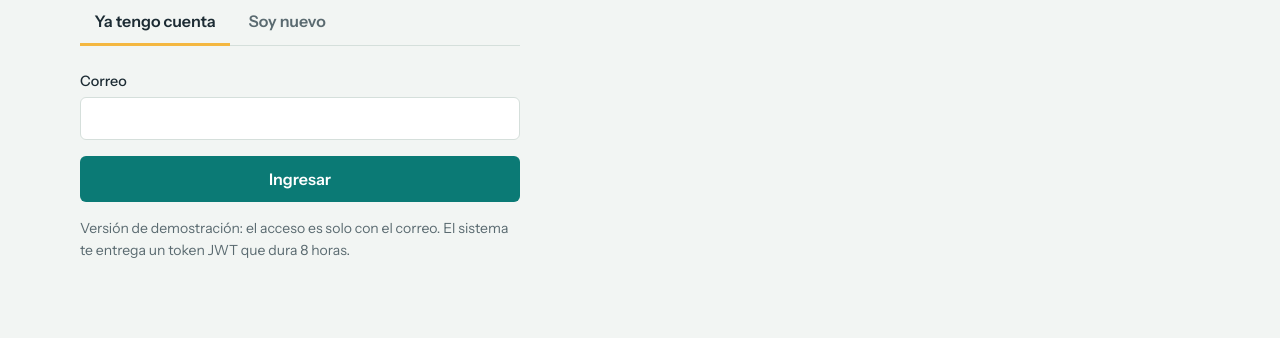
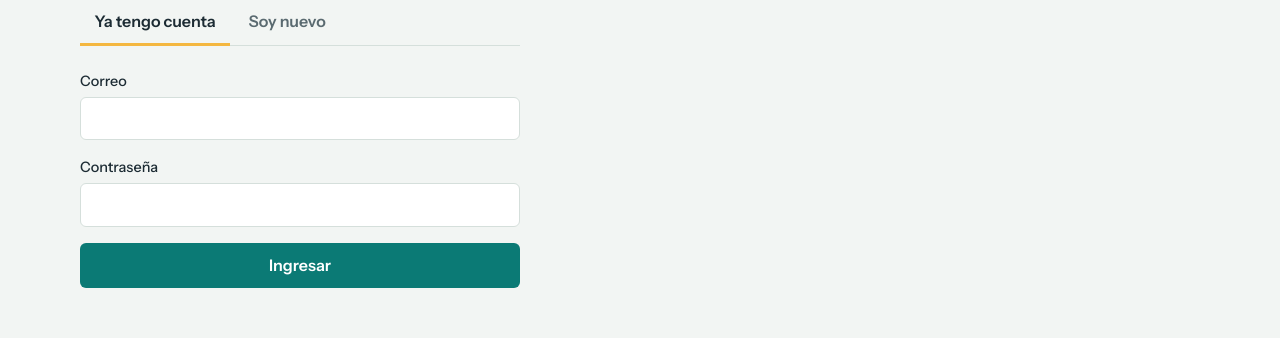
Before and after one commit to CoworkSpace-Arquitectura/coworkspace-web, a Next.js app: page /ingresar in a window 1280 px wide. Shown: the part 169-507 px from the top of the page. Built offline with nearby package versions, Linux system fonts and the light colour scheme; no server answers.

Commit message:
feat: inicio de sesión con contraseña y rol en el encabezado

```diff
--- a/app/globals.css
+++ b/app/globals.css
@@ -188,6 +188,15 @@ p {
 
 .who {
   font-weight: 600;
+}
+
+.role-chip {
+  font-size: 0.75rem;
+  font-weight: 600;
+  padding: 0.1rem 0.5rem;
+  border-radius: 99px;
+  border: 1px solid var(--sun);
+  color: var(--sun);
 }
 
 .page {
--- a/app/ingresar/page.tsx
+++ b/app/ingresar/page.tsx
@@ -14,18 +14,24 @@ export default function SignInPage() {
   const [mode, setMode] = useState<'login' | 'register'>('login');
   const [name, setName] = useState('');
   const [email, setEmail] = useState('');
+  const [password, setPassword] = useState('');
+  const [confirm, setConfirm] = useState('');
   const [error, setError] = useState('');
   const [working, setWorking] = useState(false);
 
   async function submit(event: FormEvent) {
     event.preventDefault();
+    setError('');
+    if (mode === 'register' && password !== confirm) {
+      setError('Las contraseñas no coinciden.');
+      return;
+    }
     setWorking(true);
-    setError('');
     try {
       const session =
         mode === 'login'
-          ? await api<Session>('/auth/login', { method: 'POST', body: { email } })
-          : await api<Session>('/auth/register', { method: 'POST', body: { name, email } });
+          ? await api<Session>('/auth/login', { method: 'POST', body: { email, password } })
+          : await api<Session>('/auth/register', { method: 'POST', body: { name, email, password } });
       signIn(session);
       router.push(mode === 'register' ? '/planes/' : '/');
     } catch (e) {
@@ -58,13 +64,28 @@ export default function SignInPage() {
           <span>Correo</span>
           <input type="email" value={email} onChange={(e) => setEmail(e.target.value)} required autoComplete="email" />
         </label>
+        <label className="field">
+          <span>Contraseña</span>
+          <input
+            type="password"
+            value={password}
+            onChange={(e) => setPassword(e.target.value)}
+            required
+            minLength={mode === 'register' ? 8 : undefined}
+            autoComplete={mode === 'login' ? 'current-password' : 'new-password'}
+          />
+        </label>
+        {mode === 'register' && (
+          <label className="field">
+            <span>Repite la contraseña</span>
+            <input type="password" value={confirm} onChange={(e) => setConfirm(e.target.value)} required autoComplete="new-password" />
+          </label>
+        )}
         {error && <Notice tone="error">{error}</Notice>}
         <button type="submit" className="button button-block" disabled={working}>
           {working ? 'Un momento…' : mode === 'login' ? 'Ingresar' : 'Crear cuenta'}
         </button>
-        <p className="muted small">
-          Versión de demostración: el acceso es solo con el correo. El sistema te entrega un token JWT que dura 8 horas.
-        </p>
+        {mode === 'register' && <p className="muted small">Mínimo 8 caracteres. Se guarda cifrada: nadie puede leerla, ni siquiera el sistema.</p>}
       </form>
     </div>
   );
--- a/components/Header.tsx
+++ b/components/Header.tsx
@@ -80,6 +80,7 @@ export function Header() {
                 {unread > 0 && <span className="bell-count">{unread > 9 ? '9+' : unread}</span>}
               </Link>
               <span className="who">{member.name.split(' ')[0]}</span>
+              {(member.role === 'OWNER' || member.role === 'MANAGER') && <span className="role-chip">{member.role === 'OWNER' ? 'Jefe' : 'Gerente'}</span>}
               <button
                 type="button"
                 className="link-button"
--- a/lib/types.ts
+++ b/lib/types.ts
@@ -4,10 +4,13 @@ export interface Country {
   currency: string;
 }
 
+export type Role = 'MEMBER' | 'MANAGER' | 'OWNER';
+
 export interface Member {
   id: string;
   name: string;
   email: string;
+  role: Role;
 }
 
 export interface Session {
```
